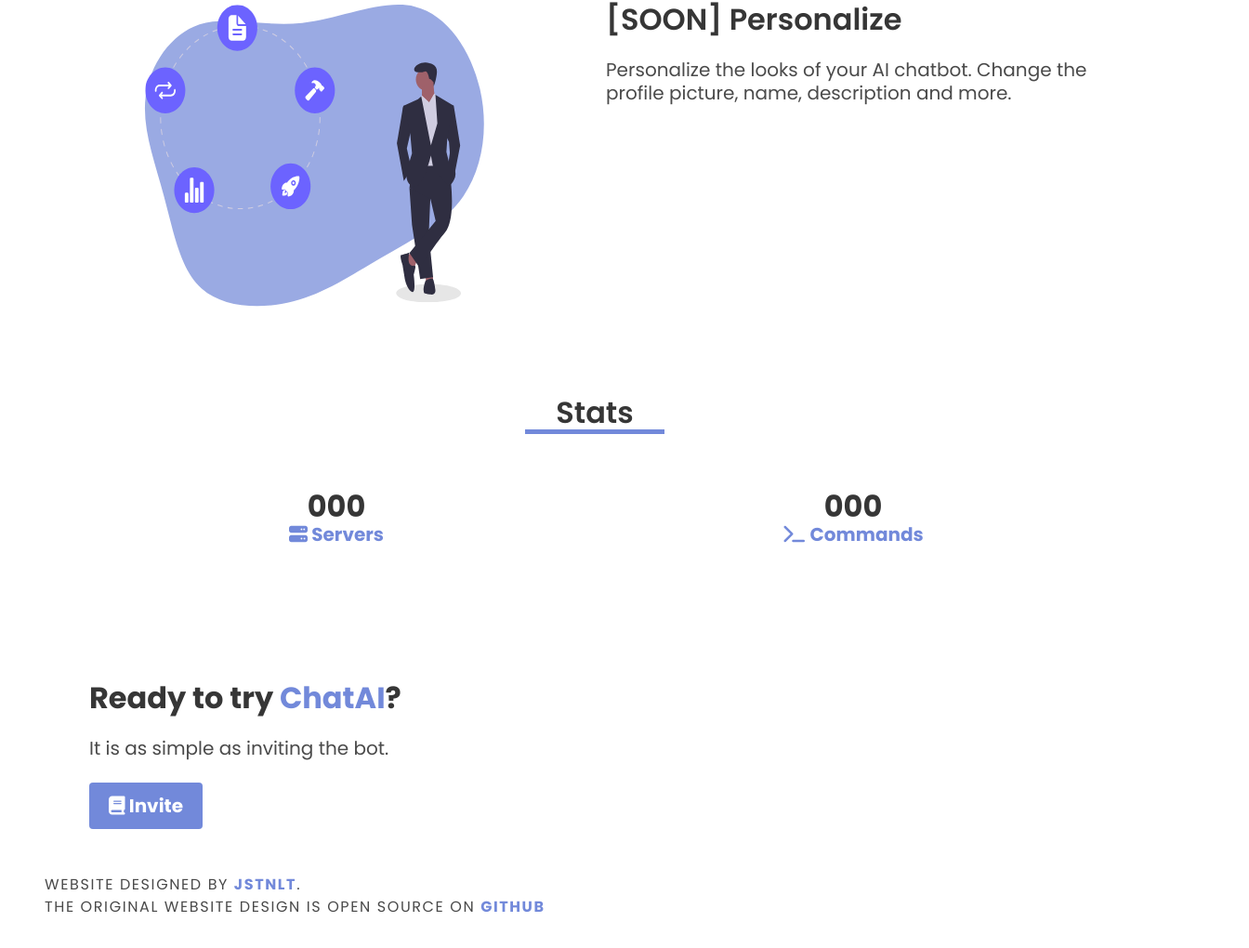
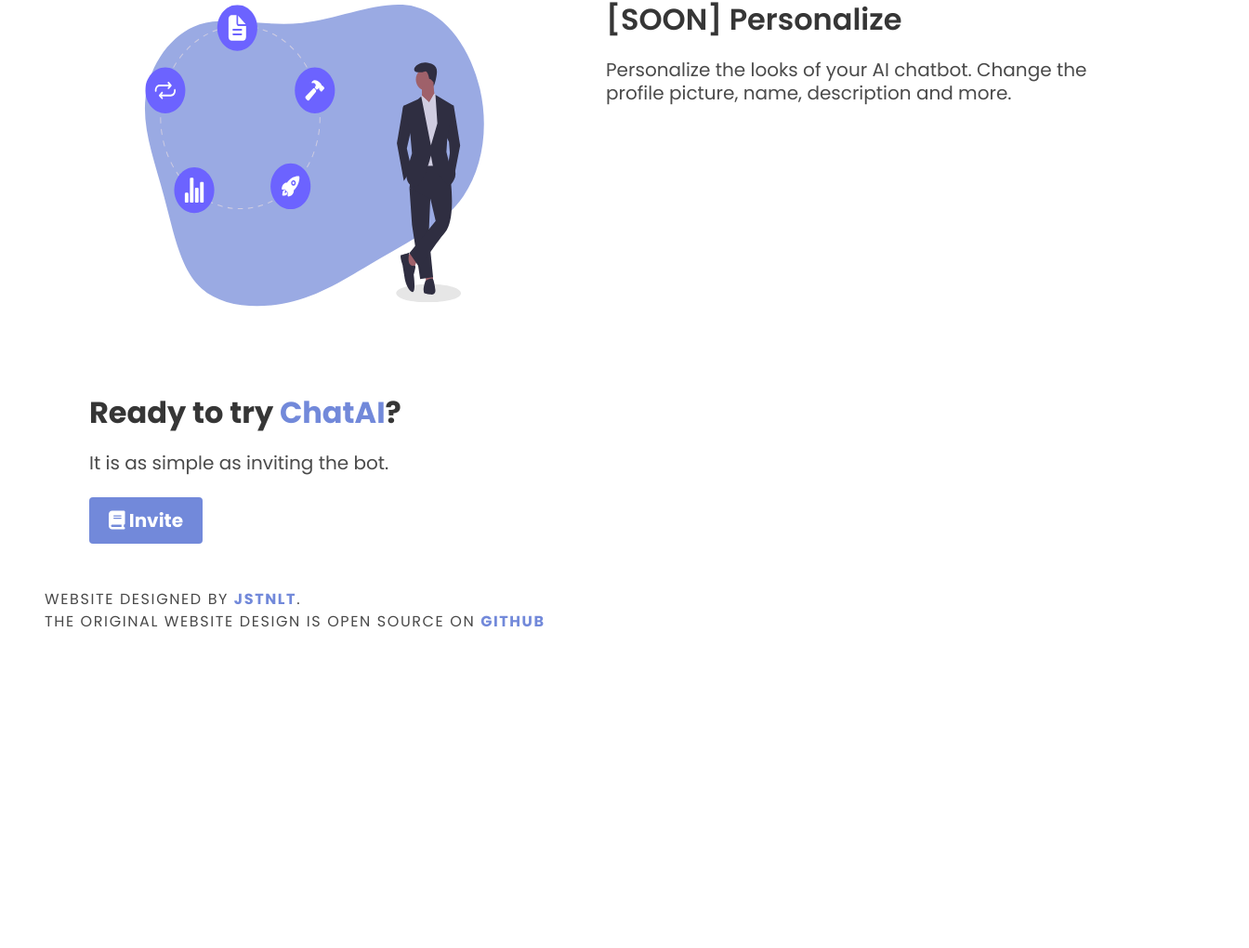
Before and after one commit to andrew64dev/chatai-website, a plain HTML site: page index.html in a window 1280 px wide. Shown: the part 1690-2710 px from the top of the page at 93% size, 1344 px wide, since content can reach past the window. After the commit the page ends 2419 px from the top, so only its background shows below. Drawn offline with nearby package versions, Linux system fonts and the light colour scheme; a script that the page names is missing.

Commit message:
Update index.html

```diff
--- a/index.html
+++ b/index.html
@@ -202,27 +202,7 @@
 
     <!-- Features Section End -->
 
-    <!-- Stats Section Start -->
-    <section id="stats" class="section mt-6">
-      <div class="has-text-centered">
-        <h1 class="title lined">Stats</h1>
-        <div class="line line-center blurple"></div>
-      </div>
 
-      <div class="columns mt-6">
-        <div class="column has-text-centered">
-          <p class="title has-text-weight-bold lined" id='servers'>000</p>
-          <span class="subtitle has-text-weight-bold blurple"><i class="fa-solid fa-server"></i> Servers</span>
-        </div>
-
-        <div class="column has-text-centered">
-          <p class="title has-text-weight-bold lined" id='commands'>000</p>
-          <span class="subtitle has-text-weight-bold blurple"><i class="fa-solid fa-terminal"></i> Commands</span>
-        </div>
-
-      </div>
-    </section>
-    <!-- Stats Section End -->
 
     <!-- Invite Section Start -->
     <section class="section mt-6">
```
